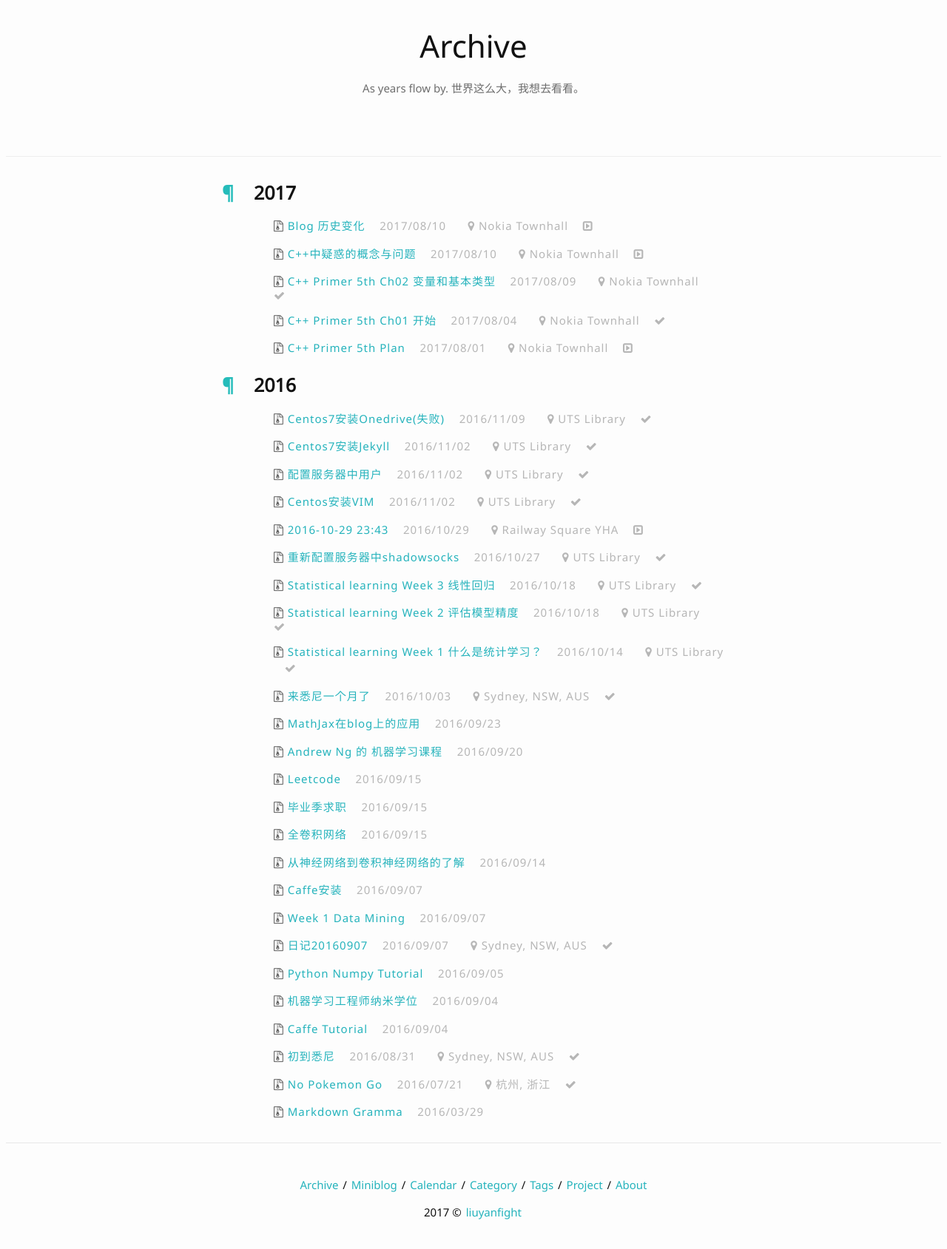
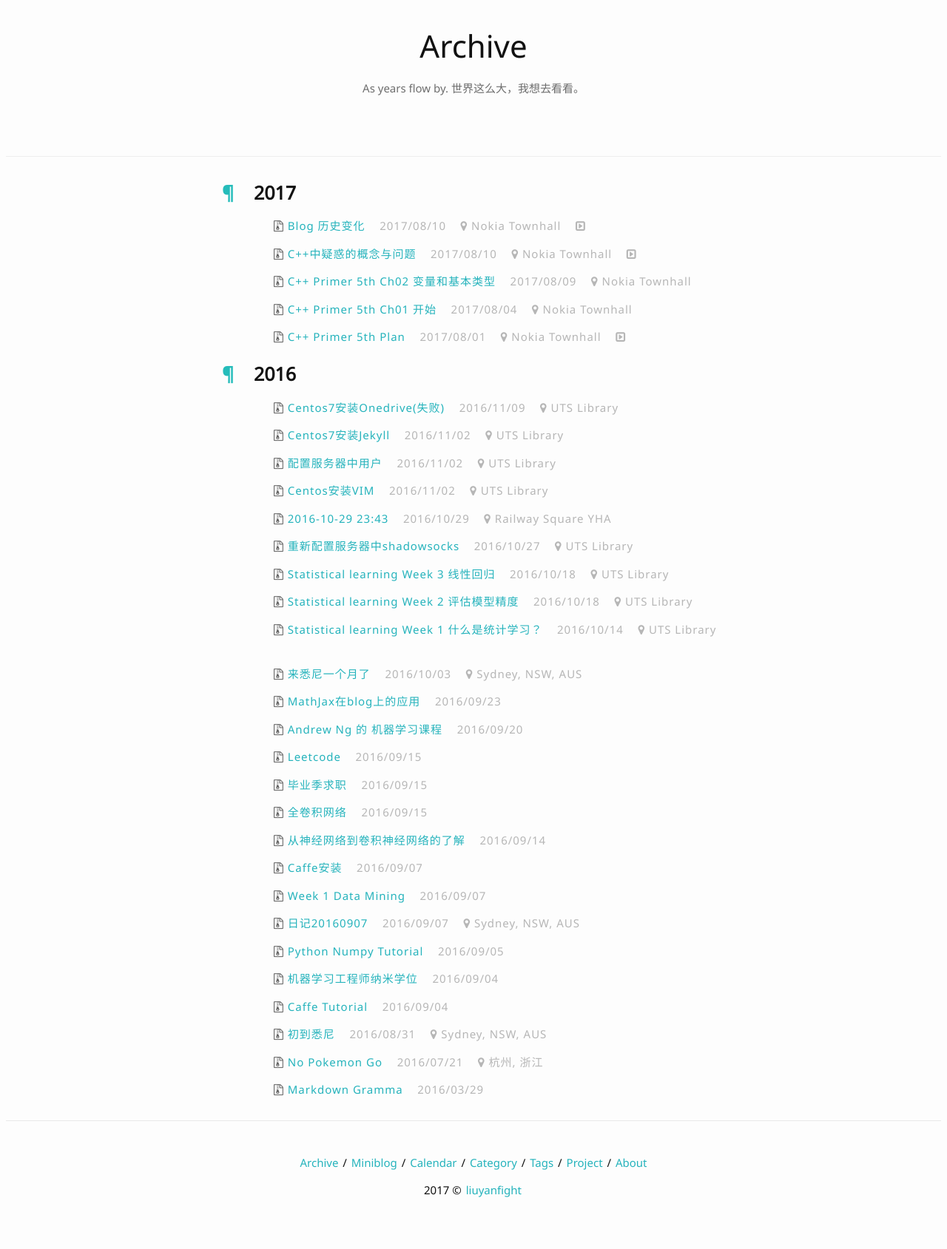
Before and after one commit to liuyanfight/liuyanfight.github.io, a Jekyll site: the page built from archive.html, in a window 1280 px wide. Shown: the whole page at 74% size. Built offline with Jekyll 4.4.1, drawn with Linux system fonts in a browser that asks for light colours; nearby versions of some CDN libraries; comment, search, counter and statistics services are not loaded; after the commit the page ends 1659 px from its top, so only the background shows below that.

Commit message:
try archive

```diff
--- a/archive.html
+++ b/archive.html
@@ -26,19 +26,22 @@ permalink: /archive/
 
 	{% unless post.categories contains 'miniblog' %}
 	<ul>
+		{% if post.categories == 'Everyday' %}
+			<i class="fa fa-etsy" aria-hidden="true"></i>
+		{% else %}
 			<i class="fa fa-file-archive-o" aria-hidden="true"></i>
+		{% endif %}
+
 		<a href="{{ post.url | prepend: site.baseurl }}">{{ post.title }}</a>
 		<span class="date">
         &nbsp;&nbsp;
         {{ post.date | date: "%Y/%m/%d" }}
         {% if post.location %}
-				&nbsp;&nbsp;&nbsp;&nbsp;
+					&nbsp;&nbsp;
 					<i class="fa fa-map-marker"></i>
 					{{ post.location }}
 				&nbsp;&nbsp;
-				{% if post.finished %}
-					<i class="fa fa-check" aria-hidden="true"></i>
-				{% else %}
+				{% if post.finished == false %}
 					<i class="fa fa-caret-square-o-right" aria-hidden="true"></i>
 				{% endif %}
 			{% endif %}
```
Lines whose indentation alone changed are shown as unchanged.
